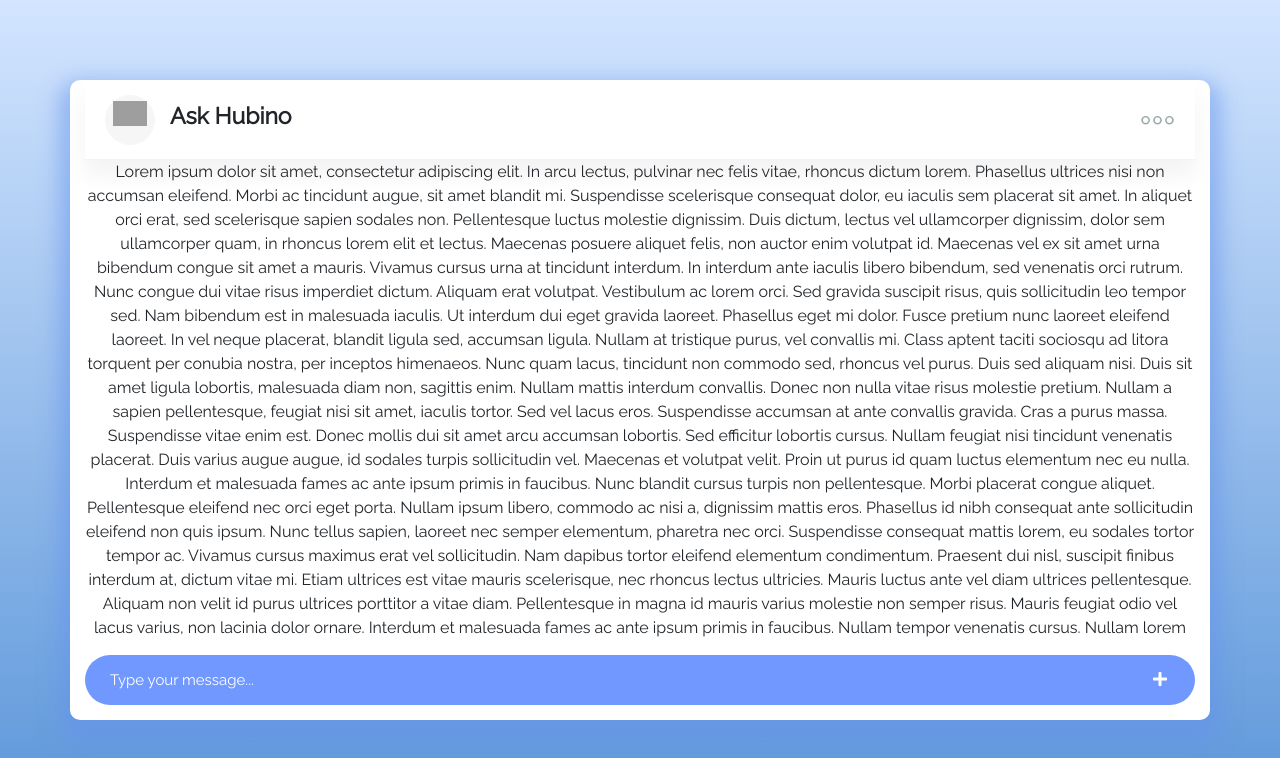
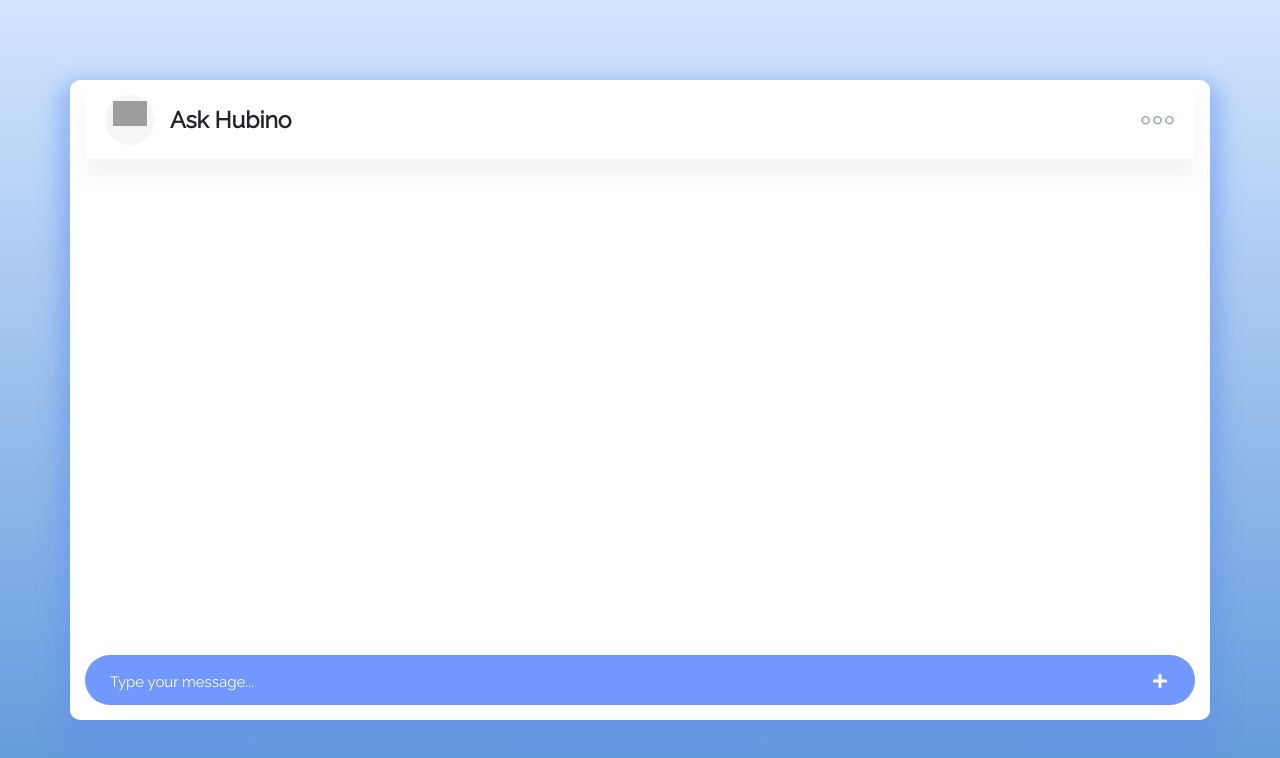
Before and after one commit to mageshk98/chatapp, a React (Create React App) app: page / in a window 1280 px wide. Shown: the top 758 px of the page. Built offline with nearby package versions, Linux system fonts and the light colour scheme; grey boxes are pictures that could not be loaded.

Commit message:
Add Reducers with send receive messages

```diff
--- a/package.json
+++ b/package.json
@@ -12,7 +12,9 @@
     "bootstrap": "4.5.3",
     "react": "^17.0.1",
     "react-dom": "^17.0.1",
+    "react-redux": "7.2.2",
     "react-scripts": "4.0.0",
+    "redux": "4.0.5",
     "web-vitals": "0.2.4"
   },
   "scripts": {
--- a/src/Components/chatbot/chatBotIndex.jsx
+++ b/src/Components/chatbot/chatBotIndex.jsx
@@ -1,11 +1,37 @@
-import React from "react";
+import React, { Fragment, useEffect, useState } from "react";
 import ChatStyle from "./chatStyle.module.css";
 import ChatBotPic from "../../assets/images/chatbotimage.png";
 import DotMenus from "../../assets/images/horizontalDots.png";
 import { FontAwesomeIcon } from "@fortawesome/react-fontawesome";
 import { faPlus } from "@fortawesome/free-solid-svg-icons";
+import { MessageBox } from "../messageBox/messageComp";
+//from redux store
+import { useSelector, useDispatch } from "react-redux";
+import { sendOutGoing, changeStatus } from "../../actions";
+function ChatBot() {
+  const [userInput, setUserInput] = useState("");
+  const chatData = useSelector((state) => state.messages);
+  const isTyping = useSelector((state) => state.isTyping);
+  const dispatch = useDispatch();
 
-function ChatBot() {
+  useEffect(() => {
+    console.log("hit");
+    document
+      .getElementById("chatbox")
+      .scrollIntoView({ behavior: "smooth", block: "end", inline: "nearest" });
+  }, [chatData]);
+
+  const handleUserInput = (e) => {
+    e.preventDefault();
+    if (isTyping) {
+      return;
+    }
+    if (userInput.trim() !== "") {
+      dispatch(sendOutGoing(userInput));
+      dispatch(changeStatus(true));
+      setUserInput("");
+    }
+  };
   return (
     <div className={ChatStyle.chatBotContainer}>
       {/* Top Navigation */}
@@ -14,7 +40,14 @@
           <span className={ChatStyle.chatProfileImg}>
             <img src={ChatBotPic} alt="chatbot" />
           </span>
+          <span className="d-inline-block text-left">
             <h4>Ask Hubino </h4>
+            {isTyping ? (
+              <small className="text-secondary font-weight-bold">
+                <i>typing...</i>
+              </small>
+            ) : null}
+          </span>
         </span>
         <span className={ChatStyle.chatMenu} title="menu">
           <img src={DotMenus} alt="chatbotmenu" />
@@ -22,66 +55,39 @@
       </div>
       {/* Message section */}
       <div className={ChatStyle.messageSection}>
-        Lorem ipsum dolor sit amet, consectetur adipiscing elit. In arcu lectus,
-        pulvinar nec felis vitae, rhoncus dictum lorem. Phasellus ultrices nisi
-        non accumsan eleifend. Morbi ac tincidunt augue, sit amet blandit mi.
-        Suspendisse scelerisque consequat dolor, eu iaculis sem placerat sit
-        amet. In aliquet orci erat, sed scelerisque sapien sodales non.
-        Pellentesque luctus molestie dignissim. Duis dictum, lectus vel
-        ullamcorper dignissim, dolor sem ullamcorper quam, in rhoncus lorem elit
-        et lectus. Maecenas posuere aliquet felis, non auctor enim volutpat id.
-        Maecenas vel ex sit amet urna bibendum congue sit amet a mauris. Vivamus
-        cursus urna at tincidunt interdum. In interdum ante iaculis libero
-        bibendum, sed venenatis orci rutrum. Nunc congue dui vitae risus
-        imperdiet dictum. Aliquam erat volutpat. Vestibulum ac lorem orci. Sed
-        gravida suscipit risus, quis sollicitudin leo tempor sed. Nam bibendum
-        est in malesuada iaculis. Ut interdum dui eget gravida laoreet.
-        Phasellus eget mi dolor. Fusce pretium nunc laoreet eleifend laoreet. In
-        vel neque placerat, blandit ligula sed, accumsan ligula. Nullam at
-        tristique purus, vel convallis mi. Class aptent taciti sociosqu ad
-        litora torquent per conubia nostra, per inceptos himenaeos. Nunc quam
-        lacus, tincidunt non commodo sed, rhoncus vel purus. Duis sed aliquam
-        nisi. Duis sit amet ligula lobortis, malesuada diam non, sagittis enim.
-        Nullam mattis interdum convallis. Donec non nulla vitae risus molestie
-        pretium. Nullam a sapien pellentesque, feugiat nisi sit amet, iaculis
-        tortor. Sed vel lacus eros. Suspendisse accumsan at ante convallis
-        gravida. Cras a purus massa. Suspendisse vitae enim est. Donec mollis
-        dui sit amet arcu accumsan lobortis. Sed efficitur lobortis cursus.
-        Nullam feugiat nisi tincidunt venenatis placerat. Duis varius augue
-        augue, id sodales turpis sollicitudin vel. Maecenas et volutpat velit.
-        Proin ut purus id quam luctus elementum nec eu nulla. Interdum et
-        malesuada fames ac ante ipsum primis in faucibus. Nunc blandit cursus
-        turpis non pellentesque. Morbi placerat congue aliquet. Pellentesque
-        eleifend nec orci eget porta. Nullam ipsum libero, commodo ac nisi a,
-        dignissim mattis eros. Phasellus id nibh consequat ante sollicitudin
-        eleifend non quis ipsum. Nunc tellus sapien, laoreet nec semper
-        elementum, pharetra nec orci. Suspendisse consequat mattis lorem, eu
-        sodales tortor tempor ac. Vivamus cursus maximus erat vel sollicitudin.
-        Nam dapibus tortor eleifend elementum condimentum. Praesent dui nisl,
-        suscipit finibus interdum at, dictum vitae mi. Etiam ultrices est vitae
-        mauris scelerisque, nec rhoncus lectus ultricies. Mauris luctus ante vel
-        diam ultrices pellentesque. Aliquam non velit id purus ultrices
-        porttitor a vitae diam. Pellentesque in magna id mauris varius molestie
-        non semper risus. Mauris feugiat odio vel lacus varius, non lacinia
-        dolor ornare. Interdum et malesuada fames ac ante ipsum primis in
-        faucibus. Nullam tempor venenatis cursus. Nullam lorem nibh, elementum
-        eget pellentesque nec, ultricies vitae augue. Pellentesque bibendum
-        vulputate ex, nec semper neque luctus eget. Donec interdum massa eget
-        nisl efficitur, a accumsan elit fermentum. Mauris ornare leo vel nibh
-        dapibus sollicitudin.
+        <div id="chatbox">
+          {chatData.length > 0
+            ? chatData.map((chat, _index) => (
+                <Fragment key={_index}>
+                  <MessageBox detail={chat} />
+                </Fragment>
+              ))
+            : null}
+        </div>
       </div>
       {/* keyboard section */}
       <div className={ChatStyle.keyboardSection}>
         <div className={ChatStyle.typeSection}>
+          <form
+            onSubmit={handleUserInput}
+            className="d-flex align-items-center"
+          >
             <input
               type="text"
               placeholder="Type your message..."
               className={ChatStyle.keyBoardInput}
+              value={userInput}
+              onChange={(e) => setUserInput(e.target.value)}
             />
 
-          <button className={ChatStyle.sendBtn} title="Add Attachments">
+            <button
+              type="submit"
+              className={ChatStyle.sendBtn}
+              title="Add Attachments"
+            >
               <FontAwesomeIcon icon={faPlus} />
             </button>
+          </form>
         </div>
       </div>
     </div>
--- a/src/Components/chatbot/chatStyle.module.css
+++ b/src/Components/chatbot/chatStyle.module.css
@@ -32,6 +32,11 @@
 .topNav h4 {
   font-weight: 600;
   font-size: 23px;
+  margin: 0;
+  -webkit-transition: 0.5s ease-in-out;
+  -moz-transition: 0.5s ease-in-out;
+  -o-transition: 0.5s ease-in-out;
+  transition: 0.5s ease-in-out;
 }
 .chatMenu > img {
   max-width: 35px;
@@ -43,6 +48,21 @@
   height: calc(100% - 160px);
   overflow-x: hidden;
   overflow-y: auto;
+  transition: 0.5s ease-in-out;
+}
+.messageSection::-webkit-scrollbar {
+  width: 10px;
+}
+
+.messageSection::-webkit-scrollbar-track {
+  border-radius: 3px;
+  box-shadow: inset 0 0 3px rgba(114, 113, 113, 0.3);
+}
+
+.messageSection::-webkit-scrollbar-thumb {
+  border-radius: 10px;
+  background-color: rgb(214, 214, 214);
+  outline: none;
 }
 /* user input keyboard styles at bottom */
 .keyboardSection {
@@ -54,9 +74,10 @@
   height: 100%;
   background-color: #7098ff;
   border-radius: 30px;
-  display: flex;
+
   padding: 10px;
 }
+
 .keyBoardInput {
   font-weight: 500;
   color: white;
--- /dev/null
+++ b/src/Components/messageBox/messageBoxStyle.module.css
@@ -0,0 +1,38 @@
+/* Generice style for all chat message box */
+.chatBotContainer {
+  padding: 5px 15px;
+  margin-bottom: 8px;
+  width: 100%;
+  display: flex;
+}
+
+.outGoing,
+.inComing {
+  max-width: 65%;
+  min-height: 40px;
+  padding: 5px 11px;
+  color: white;
+  border-top-left-radius: 20px;
+  border-top-right-radius: 20px;
+  min-width: 65px;
+  box-shadow: 0px 7px 20px 0px #90a4d7cc;
+}
+.chatBotContainer p {
+  margin: 0;
+}
+.outGoing {
+  display: flex;
+  justify-content: space-between;
+  align-items: center;
+  background-color: #94b2ff;
+  border-bottom-left-radius: 20px;
+}
+.outGoing .messageContent {
+  padding-right: 30px;
+}
+.inComing {
+  background-color: #ffffff;
+  border: 1px solid #94b2ff;
+  color: black;
+  border-bottom-right-radius: 20px;
+}
--- /dev/null
+++ b/src/Components/messageBox/messageComp.jsx
@@ -0,0 +1,52 @@
+import { faPencilAlt } from "@fortawesome/free-solid-svg-icons";
+import { FontAwesomeIcon } from "@fortawesome/react-fontawesome";
+import React, { useEffect } from "react";
+import { useDispatch, useSelector } from "react-redux";
+import { receiveInComing, editOutGoing, changeStatus } from "../../actions";
+import MessageBoxStyle from "./messageBoxStyle.module.css";
+function MessageBox({ detail }) {
+  if (detail.type === "OUTGOING") {
+    return <OutGoingMessageBox data={detail} />;
+  } else {
+    return <InComingMessageBox data={detail} />;
+  }
+}
+
+function OutGoingMessageBox(props) {
+  const dispatch = useDispatch();
+  const isTyping = useSelector((state) => state.isTyping);
+  useEffect(() => {
+    let timer;
+    if (isTyping) {
+      timer = setTimeout(() => {
+        dispatch(receiveInComing());
+        dispatch(changeStatus(false));
+      }, 1000);
+    }
+
+    return () => clearTimeout(timer);
+  }, []);
+  return (
+    <div className={`${MessageBoxStyle.chatBotContainer} justify-content-end`}>
+      <span className={MessageBoxStyle.outGoing}>
+        <p className={MessageBoxStyle.messageContent}>{props.data.message}</p>
+        <FontAwesomeIcon icon={faPencilAlt} />
+      </span>
+      <small>{props.data.deliveredBy}</small>
+    </div>
+  );
+}
+
+function InComingMessageBox(props) {
+  return (
+    <div
+      className={`${MessageBoxStyle.chatBotContainer} justify-content-start`}
+    >
+      <span className={MessageBoxStyle.inComing}>
+        <p className={MessageBoxStyle.messageContent}>{props.data.message}</p>
+      </span>
+      <small>{props.data.deliveredBy}</small>
+    </div>
+  );
+}
+export { MessageBox };
--- /dev/null
+++ b/src/actions/index.js
@@ -0,0 +1,28 @@
+//This action oi to store or send user messages to the bot/store
+export const sendOutGoing = (message) => {
+  return {
+    type: "OUTGOING",
+    payload: message,
+  };
+};
+//This action is to send reply to the user
+export const receiveInComing = () => {
+  return {
+    type: "INCOMING",
+  };
+};
+//This action is to handle editing messages
+export const editOutGoing = (editedMessage, messageId) => {
+  return {
+    type: "EDIT",
+    id: messageId,
+    payload: editedMessage,
+  };
+};
+//this will change the state of typing if chat is start to reply the user message
+export const changeStatus = (currentState) => {
+  return {
+    type: "TYPING",
+    payload: currentState,
+  };
+};
--- a/src/index.js
+++ b/src/index.js
@@ -3,5 +3,19 @@
 import "bootstrap/dist/css/bootstrap.css";
 import "./index.css";
 import App from "./App";
+import rootReducers from "./reducers";
+import { createStore } from "redux";
+import { Provider } from "react-redux";
 
-ReactDOM.render(<App />, document.getElementById("root"));
+const chatStore = createStore(
+  rootReducers,
+  window.__REDUX_DEVTOOLS_EXTENSION__ && window.__REDUX_DEVTOOLS_EXTENSION__()
+);
+
+ReactDOM.render(
+  <Provider store={chatStore}>
+    <App />
+  </Provider>,
+
+  document.getElementById("root")
+);
--- /dev/null
+++ b/src/reducers/index.js
@@ -0,0 +1,9 @@
+import messageReducer from "./messages";
+import typingReducer from "./isTyping";
+import { combineReducers } from "redux";
+//Here combining two reducers into one, so we can able to use all reducer using one single reference.
+const rootReducers = combineReducers({
+  messages: messageReducer,
+  isTyping: typingReducer,
+});
+export default rootReducers;
--- /dev/null
+++ b/src/reducers/isTyping.js
@@ -0,0 +1,9 @@
+const typingReducer = (state = false, action) => {
+  switch (action.type) {
+    case "TYPING":
+      return action.payload;
+    default:
+      return state;
+  }
+};
+export default typingReducer;
```
Also changed, not shown: src/reducers/messages.js (added, +52 -0 lines), 1 other file (tests, documents, lock files or other folders). Lines whose indentation alone changed are shown as unchanged.
